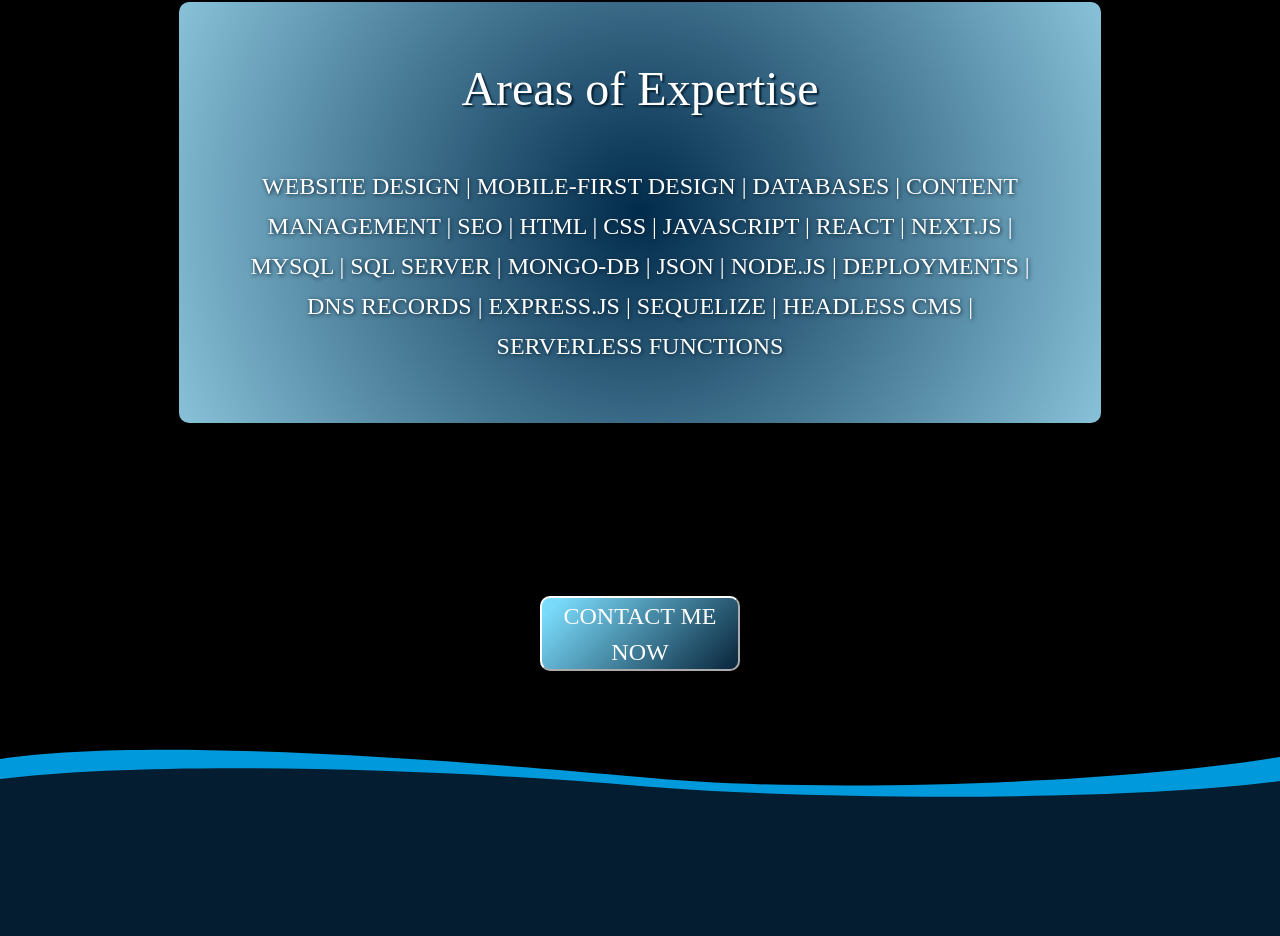
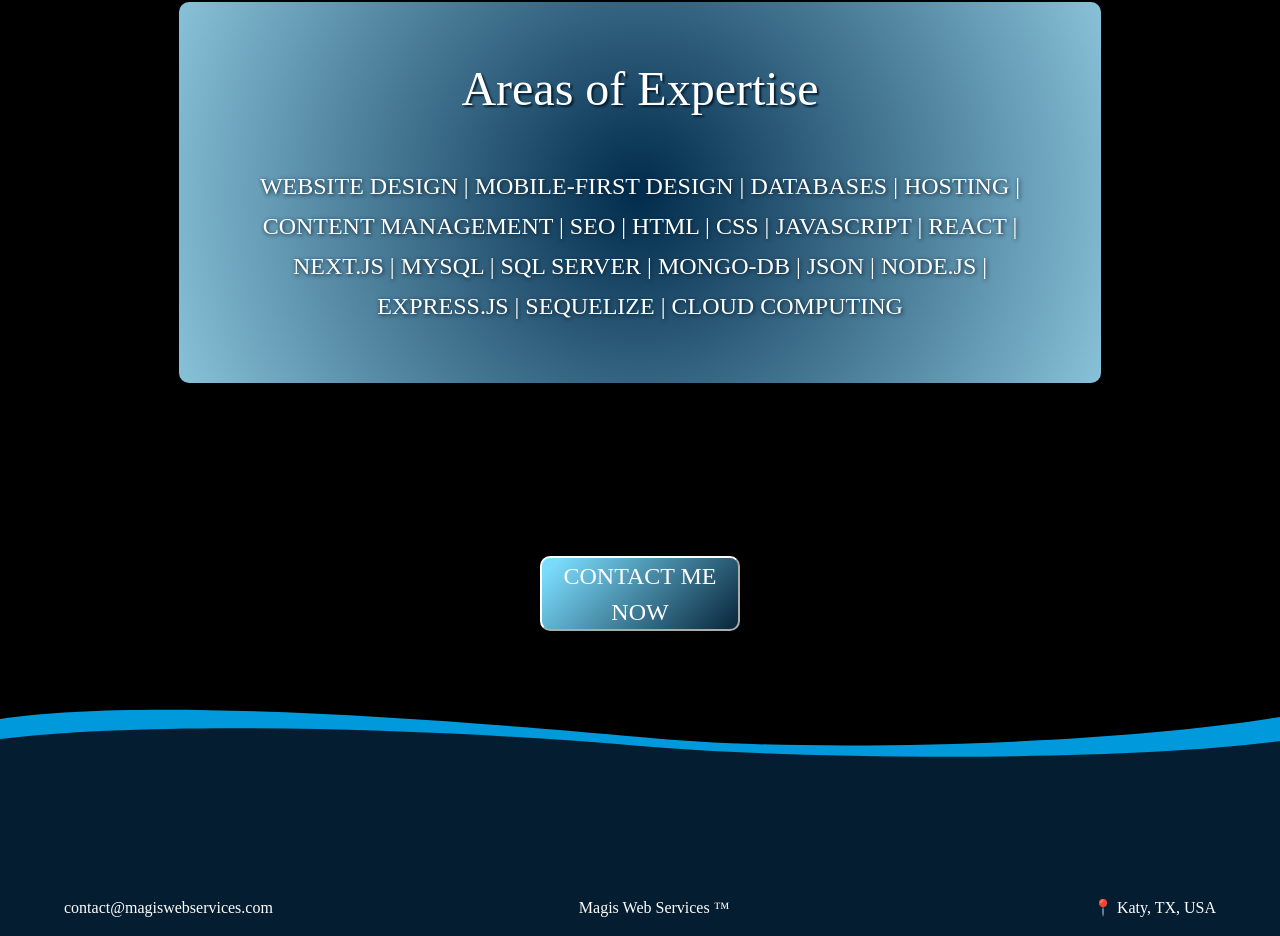
Before and after one commit to NuminousCode/web-services, a Next.js app: page / in a window 1280 px wide. Shown: the part 2963-3899 px from the top of the page. Built offline with nearby package versions, Linux system fonts and the light colour scheme; no server answers; a web font is replaced by a local one.

Commit message:
expertise componenet mods

```diff
--- a/components/Expertise.jsx
+++ b/components/Expertise.jsx
@@ -5,7 +5,7 @@ const Expertise = () => {
     <div className = {styles.containerExpertise}>
       <h1 className = {styles.title}>Areas of Expertise</h1>
       <div className = {styles.content}>
-      WEBSITE DESIGN | MOBILE-FIRST DESIGN | DATABASES | CONTENT MANAGEMENT | SEO | HTML | CSS | JAVASCRIPT | REACT | NEXT.JS | MYSQL | SQL SERVER | MONGO-DB | JSON | NODE.JS | DEPLOYMENTS | DNS RECORDS | EXPRESS.JS | SEQUELIZE | HEADLESS CMS | SERVERLESS FUNCTIONS
+      WEBSITE DESIGN | MOBILE-FIRST DESIGN | DATABASES | HOSTING | CONTENT MANAGEMENT | SEO | HTML | CSS | JAVASCRIPT | REACT | NEXT.JS | MYSQL | SQL SERVER | MONGO-DB | JSON | NODE.JS | EXPRESS.JS | SEQUELIZE | CLOUD COMPUTING
       </div>
     </div>
   )
```
